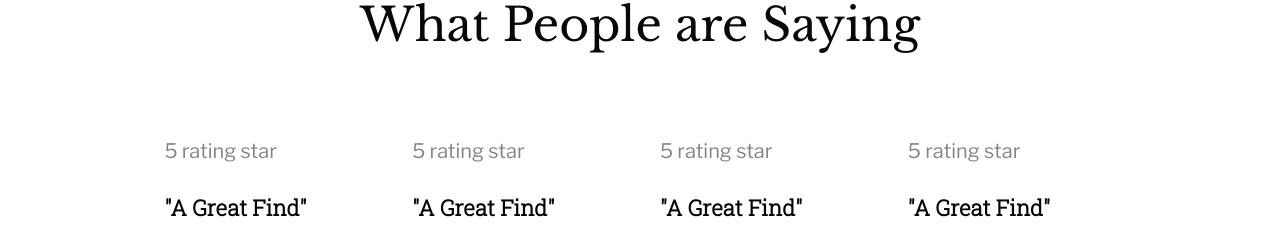
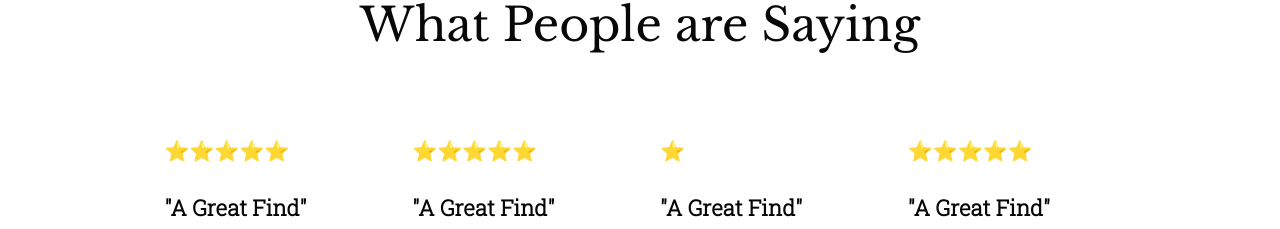
Before and after one commit to girikanchan/testfrontend, a React (Create React App) app: page / in a window 1280 px wide. Shown: the part 2841-3070 px from the top of the page. Built offline with nearby package versions, Linux system fonts and the light colour scheme; a web font is replaced by a local one.

Commit message:
rating star

```diff
--- a/src/components/Testimonial.js
+++ b/src/components/Testimonial.js
@@ -4,7 +4,8 @@ import './testimonial.css';
 function TestimonialCard({ rating, quote, author }) {
   return (
     <div className='cardsTest'>
-      <p>{rating} rating star</p>
+      <p>{Array.from({ length: rating }, (_, index) => <span key={index}>⭐</span>)}</p>
+
       <h4>"A Great Find"</h4>
       <p>{quote}</p>
       <h5>{author}</h5>
--- a/src/components/UserTest.jsx
+++ b/src/components/UserTest.jsx
@@ -13,7 +13,7 @@ const testimonialsData = [
     author: "CEO of ABC Company"
   },
   {
-    rating: 5,
+    rating: 1,
     quote: "I just wanted to share a quick note and let you know that you guys do a really good job...",
     author: "CEO of ABC Company"
   },
```
